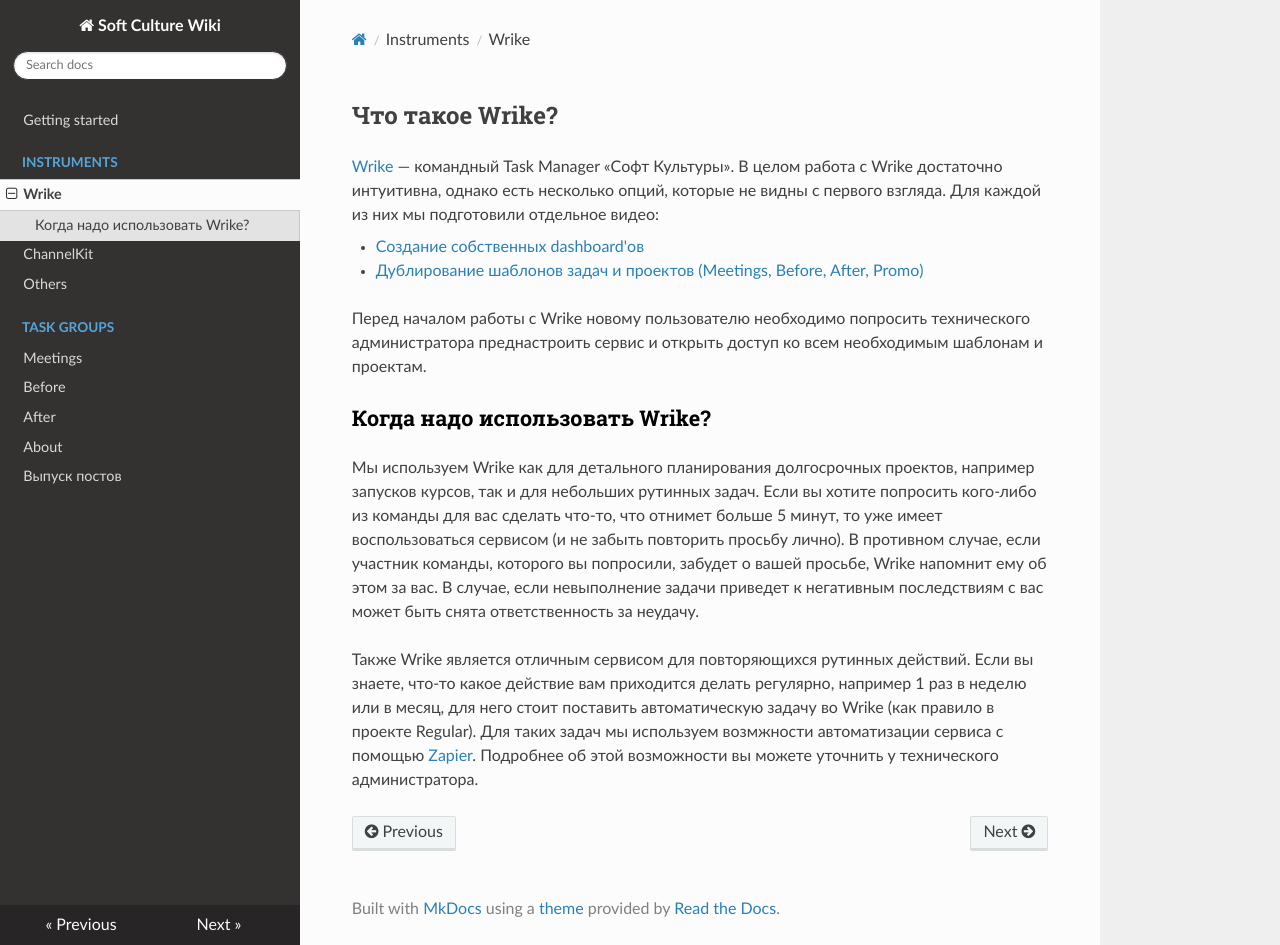
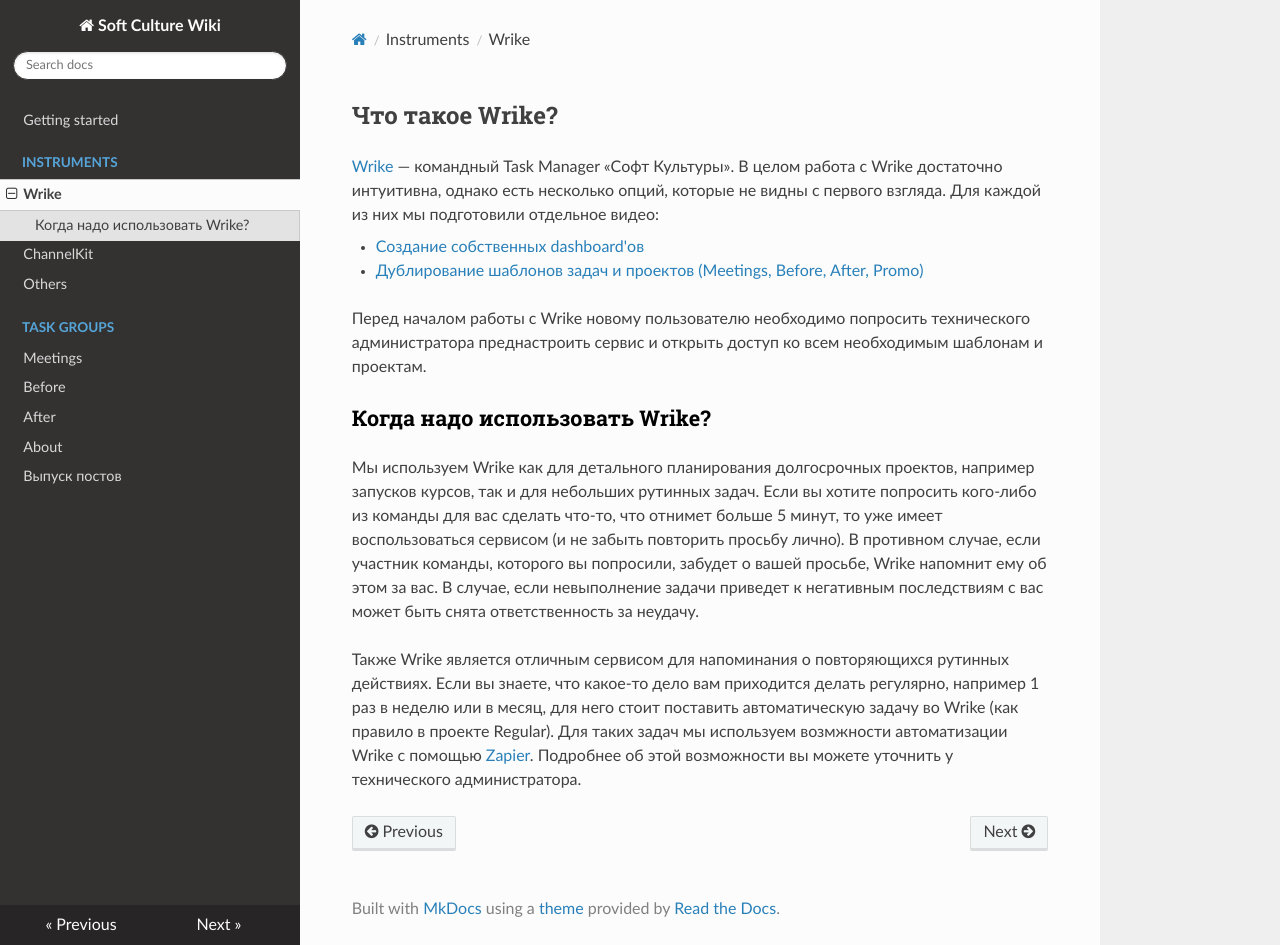
Before and after one commit to arsenyafonin/wiki, an MkDocs documentation site: the page built from docs/ins_10_wrike.md, in a window 1280 px wide and 945 px high. Built offline with MkDocs 1.6.1, drawn with Linux system fonts in a browser that asks for light colours; nearby versions of some CDN libraries; old or Windows-style settings are respelled for this version of MkDocs.

Commit message:
Update ins_10_wrike.md

```diff
--- a/docs/ins_10_wrike.md
+++ b/docs/ins_10_wrike.md
@@ -11,4 +11,4 @@
 
 Мы используем Wrike как для детального планирования долгосрочных проектов, например запусков курсов, так и для небольших рутинных задач. Если вы хотите попросить кого-либо из команды для вас сделать что-то, что отнимет больше 5 минут, то уже имеет воспользоваться сервисом (и не забыть повторить просьбу лично). В противном случае, если участник команды, которого вы попросили, забудет о вашей просьбе, Wrike напомнит ему об этом за вас. В случае, если невыполнение задачи приведет к негативным последствиям с вас может быть снята ответственность за неудачу.
 
-Также Wrike является отличным сервисом для повторяющихся рутинных действий. Если вы знаете, что-то какое действие вам приходится делать регулярно, например 1 раз в неделю или в месяц, для него стоит поставить автоматическую задачу во Wrike (как правило в проекте Regular). Для таких задач мы используем возмжности автоматизации сервиса с помощью [Zapier](https://zapier.com/). Подробнее об этой возможности вы можете уточнить у технического администратора.
+Также Wrike является отличным сервисом для напоминания о повторяющихся рутинных действиях. Если вы знаете, что какое-то дело вам приходится делать регулярно, например 1 раз в неделю или в месяц, для него стоит поставить автоматическую задачу во Wrike (как правило в проекте Regular). Для таких задач мы используем возмжности автоматизации Wrike с помощью [Zapier](https://zapier.com/). Подробнее об этой возможности вы можете уточнить у технического администратора.
```
